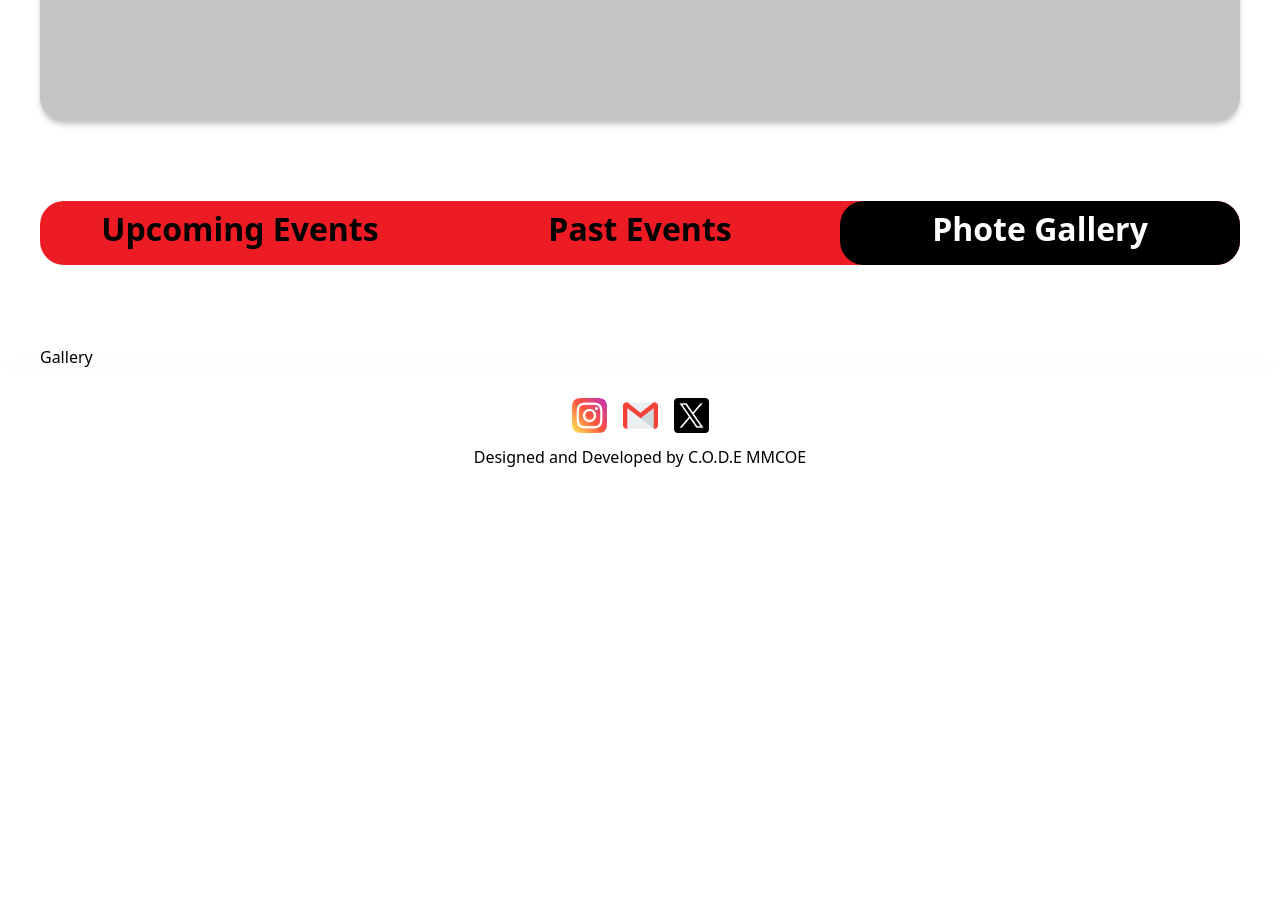
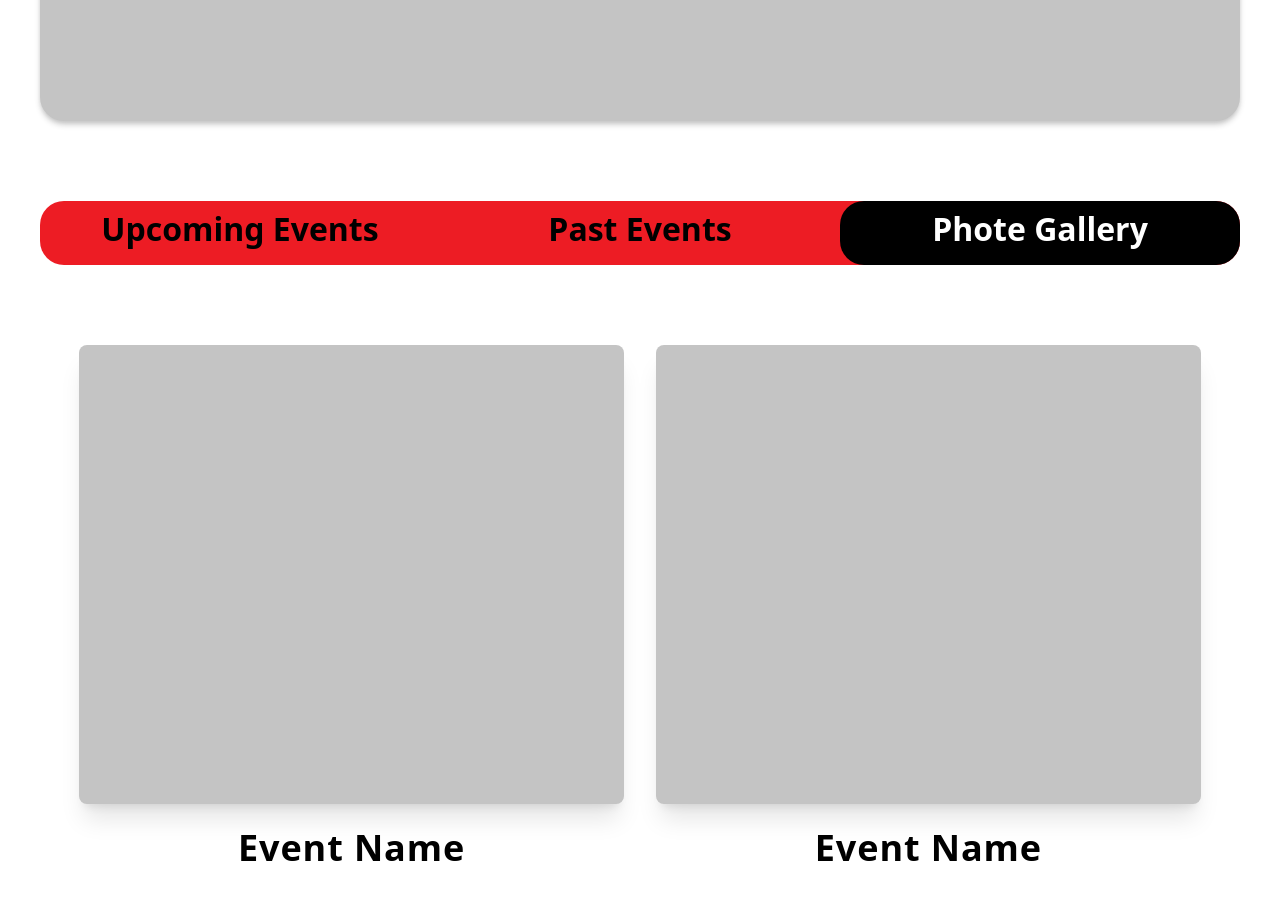
Before and after one commit to NotShrirang/M2ConneX-frontend, a React (Vite) app: page /events/gallery in a window 1280 px wide. Shown: the part 860-1759 px from the top of the page. Before the commit the page ends 1357 px from the top, so only its background shows below. Built offline with nearby package versions, Linux system fonts and the light colour scheme.

Commit message:
Add gallery for events

```diff
--- a/src/components/events/event.jsx
+++ b/src/components/events/event.jsx
@@ -12,11 +12,11 @@ export default function Event({ upcoming = false }) {
                     Lorem ipsum, dolor sit amet consectetur adipisicing elit. Nulla nemo, necessitatibus delectus expedita architecto facere qui animi, a porro veritatis asperiores sed ea dicta iste officia itaque ipsa maxime tempora quisquam voluptateslpa? Commodi necessitatibus reprehenderit sit deleniti mollitia!
                 </div>
                 <Link className="w-[12rem] self-end flex flex-row justify-end items-center text-[1.5rem]">
-                    <div className="text-lightblue my-5"> know more</div>
-                    <div className="w-8 h-1"><img src={arrows} /></div>
+                    <div className="text-[#0038FF] my-5 "> know more</div>
+                    <div className="w-8 h-1 "><img src={arrows} /></div>
                 </Link>
                 {upcoming &&
-                    <button className="ml-[40%] w-[11rem] h-[4.375rem] text-[2.5rem] font-bold text-white rounded-md bg-lightmaroon text-center shadow-md shadow-gray bg-[#962E32]">RVSP</button>
+                    <button className="ml-[30%] w-[11rem] h-[4.375rem] text-[2.5rem] font-bold text-white rounded-md bg-lightmaroon text-center shadow-md shadow-gray bg-[#962E32]">RVSP</button>
                 }
             </div>
         </div>
--- /dev/null
+++ b/src/components/events/gallery.jsx
@@ -0,0 +1,8 @@
+export default function Event_Gallery() {
+    return (
+        <div className="w-[45.4%] h-[34rem] flex flex-col items-center mx-4 mb-10">
+            <div className="w-[100%] h-[28.688rem] bg-gray mb-4 rounded-lg shadow-xl"></div>
+            <p className="text-[2.25rem] font-bold leading-[55px] tracking-wide">Event Name</p>
+        </div>
+    )
+}
--- a/src/pages/events_gallery.jsx
+++ b/src/pages/events_gallery.jsx
@@ -1,10 +1,18 @@
 import Events_Navbar from "../components/events/events_navbar";
-
+import Event_Gallery from "../components/events/gallery";
 export default function Events_Gallery() {
     return (
         <>
             <Events_Navbar current={3} />
-            Gallery
+            <div className="flex flex-row w-[100%] min-h-fit flex-wrap justify-center">
+                <Event_Gallery />
+                <Event_Gallery />
+                <Event_Gallery />
+                <Event_Gallery />
+                <Event_Gallery />
+                <Event_Gallery />
+                <Event_Gallery />
+            </div>
         </>
     );
 }
```
